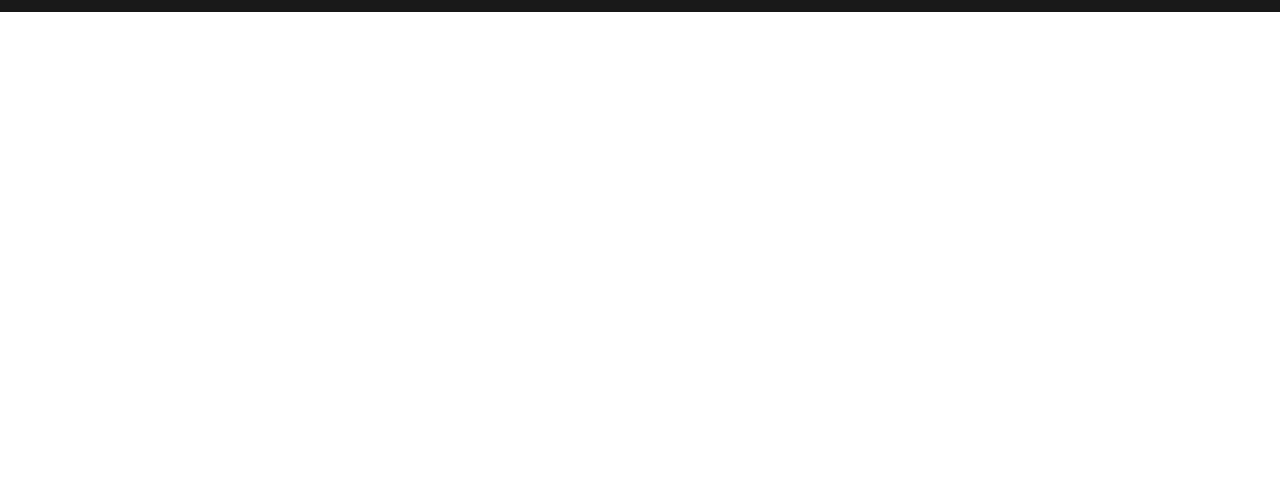
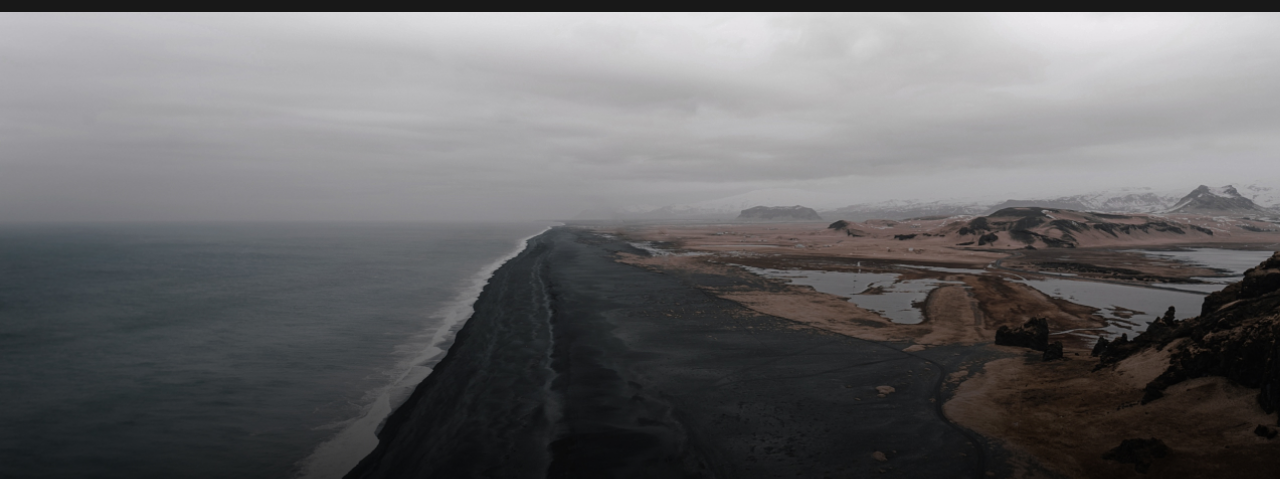
Before and after one commit to KlaudijaDemchyk/Aperture, a plain HTML site: page index.html in a window 1280 px wide. Shown: the part 71-550 px from the top of the page. Drawn offline with Linux system fonts and the light colour scheme.

Commit message:
new section4

```diff
--- a/css/style.css
+++ b/css/style.css
@@ -55,7 +55,7 @@ header  nav li:last-of-type a{
 }
 /*main_banner*/
 .main_banner{
-    background-image: url("images/Image.jpg");
+    background-image: url("../images/Image.jpg");
     background-size: cover;
     height: 90vh;
     display: flex;
```
